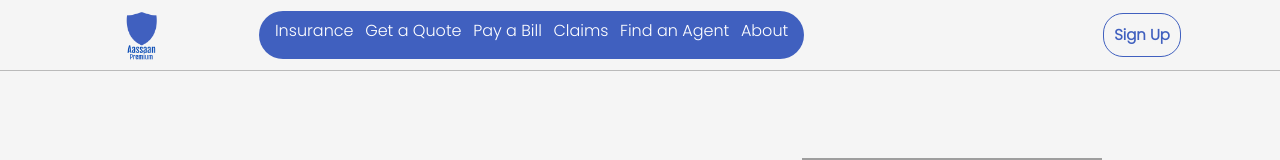
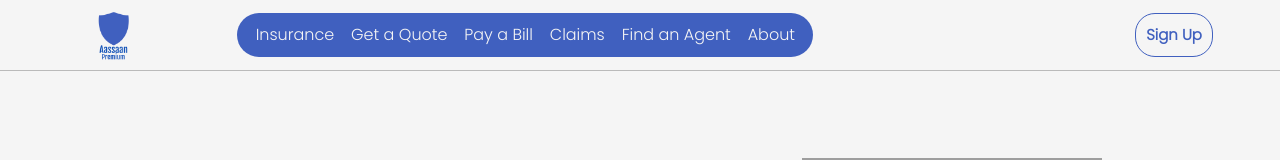
Before and after one commit to kumarlava0007/aasaan-premium, a React (Create React App) app: page / in a window 1280 px wide. Shown: the top 160 px of the page. Built offline with nearby package versions, Linux system fonts and the light colour scheme; grey boxes are pictures that could not be loaded.

Commit message:
first commit

```diff
--- a/src/styles/nav.css
+++ b/src/styles/nav.css
@@ -13,14 +13,17 @@
     border-bottom: 1px solid rgb(186, 186, 186);
 }
 .boxOne {
-    width: 90%;
+    width: 95%;
     height: 50px;
     padding: 5px;
     display: flex;
     flex-direction: row;
     align-items: center;
+    justify-content: center;
 }
-
+.navContent h6{
+    margin: 2px 5px;
+}
 .boxOne .navContent{
     background-color: #4060bf;
     border-radius: 30px;
@@ -48,14 +51,13 @@
 .linksOne{
     text-decoration: none;
     /* color: black; */
-    color: white;
+    color: whitesmoke;
     font-size: 13px;
     transition: transform 0.2s;
-
 }
 .linksOne:hover{
-    text-decoration: underline;
-    transform: scale(1.02);
+    text-decoration: none;
+    transform: scale(1.1);
     color: white;
 }
 .linksTwo {
```
